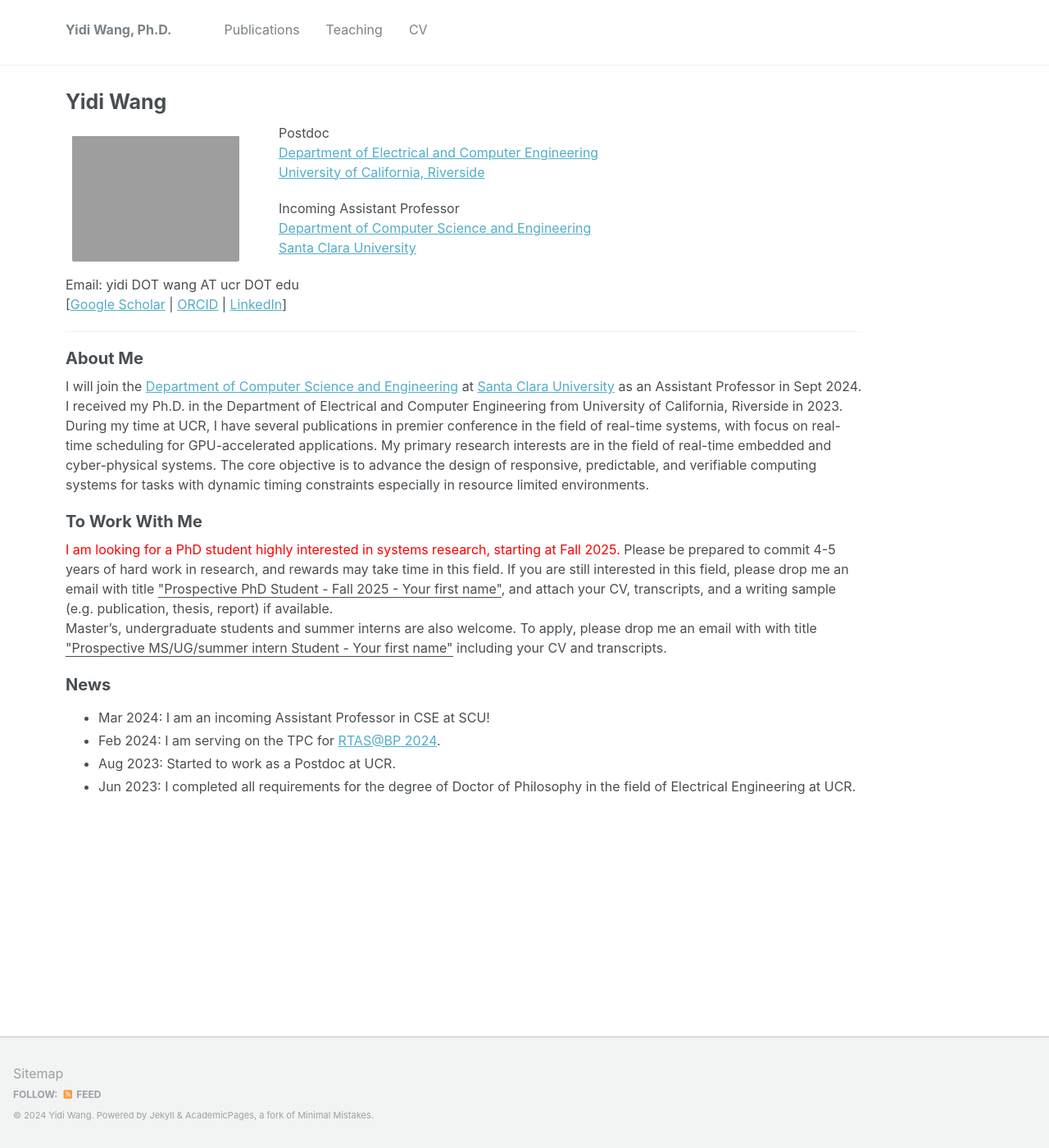
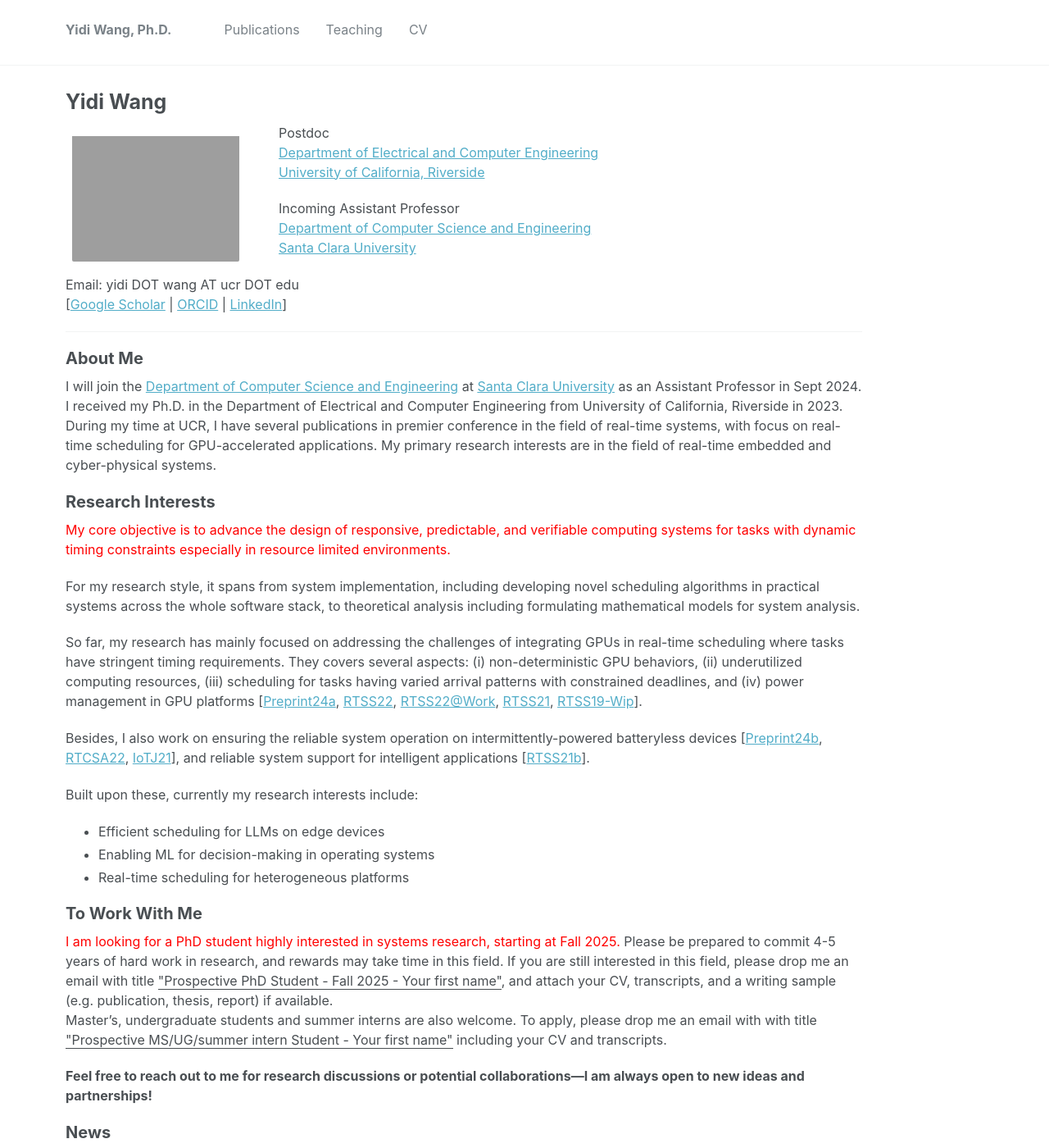
Before and after one commit to yidiwang21/yidiwang21.github.io, a Jekyll site: the page built from _pages/about.md, in a window 1280 px wide and 1400 px high. Shown: the whole window at 82% size. Built offline with Jekyll 4.4.1, drawn with Linux system fonts in a browser that asks for light colours.

Commit message:
added research interests in about page

```diff
--- a/_pages/about.md
+++ b/_pages/about.md
@@ -24,11 +24,27 @@ Email: yidi DOT wang AT ucr DOT edu
 
 ## About Me
 I will join the [Department of Computer Science and Engineering](https://www.scu.edu/engineering/academic-programs/department-of-computer-engineering/) at [Santa Clara University](https://www.scu.edu/) as an Assistant Professor in Sept 2024. I received my Ph.D. in the Department of Electrical and Computer Engineering from University of California, Riverside in 2023.
-During my time at UCR, I have several publications in premier conference in the field of real-time systems, with focus on real-time scheduling for GPU-accelerated applications. My primary research interests are in the field of real-time embedded and cyber-physical systems. The core objective is to advance the design of responsive, predictable, and verifiable computing systems for tasks with dynamic timing constraints especially in resource limited environments.
+During my time at UCR, I have several publications in premier conference in the field of real-time systems, with focus on real-time scheduling for GPU-accelerated applications. My primary research interests are in the field of real-time embedded and cyber-physical systems.
+
+## Research Interests
+<span style="color:red">My core objective is to advance the design of responsive, predictable, and verifiable computing systems for tasks with dynamic timing constraints especially in resource limited environments.</span>
+
+For my research style, it spans from system implementation, including developing novel scheduling algorithms in practical systems across the whole software stack, to theoretical analysis including formulating mathematical models for system analysis.
+
+So far, my research has mainly focused on addressing the challenges of integrating GPUs in real-time scheduling where tasks have stringent timing requirements. They covers several aspects: (i) non-deterministic GPU behaviors, (ii) underutilized computing resources, (iii) scheduling for tasks having varied arrival patterns with constrained deadlines, and (iv) power management in GPU platforms [[Preprint24a](https://arxiv.org/abs/2401.16529), [RTSS22](https://yidiwang21.github.io/files/2022/RTSS22_sBEET-mg.pdf), [RTSS22@Work](https://yidiwang21.github.io/files/2022/RTSSWork22_paper.pdf), [RTSS21](https://yidiwang21.github.io/files/2021/RTSS21_sBEET.pdf), [RTSS19-Wip](https://yidiwang21.github.io/files/2019/rtss19wip-gpu)].
+
+Besides, I also work on ensuring the reliable system operation on intermittently-powered batteryless devices [[Preprint24b](https://arxiv.org/abs/2311.07227), [RTCSA22](https://yidiwang21.github.io/files/2022/RTCSA22_AoI.pdf), [IoTJ21](https://yidiwang21.github.io/files/2021/iotj2021-ipd.pdf)], and reliable system support for intelligent applications [[RTSS21b](https://yidiwang21.github.io/files/2021/RTSS21_AegisDNN.pdf)].
+
+Built upon these, currently my research interests include:
+* Efficient scheduling for LLMs on edge devices
+* Enabling ML for decision-making in operating systems
+* Real-time scheduling for heterogeneous platforms
 
 ## To Work With Me
 <span style="color:red">I am looking for a PhD student highly interested in systems research, starting at Fall 2025.</span> Please be prepared to commit 4-5 years of hard work in research, and rewards may take time in this field. If you are still interested in this field, please drop me an email with title <u>"Prospective PhD Student - Fall 2025 - Your first name"</u>, and attach your CV, transcripts, and a writing sample (e.g. publication, thesis, report) if available.
 Master's, undergraduate students and summer interns are also welcome. To apply, please drop me an email with with title <u>"Prospective MS/UG/summer intern Student - Your first name"</u> including your CV and transcripts.
+
+**Feel free to reach out to me for research discussions or potential collaborations—I am always open to new ideas and partnerships!**
 
 ## News
 - Mar 2024: I am an incoming Assistant Professor in CSE at SCU!
```
Also changed, not shown: _pages/publications.md (+15 -0 lines).
